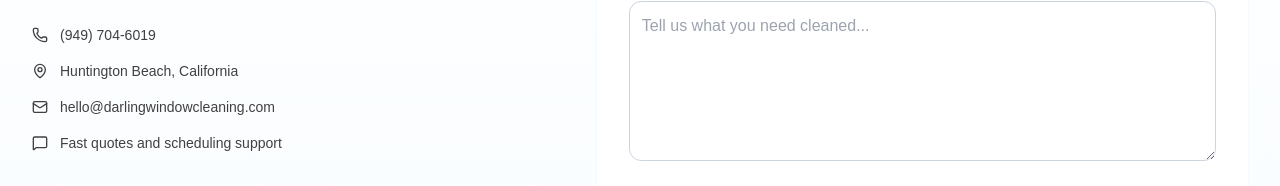
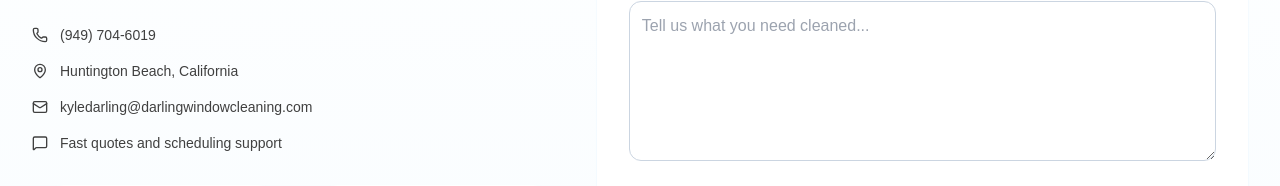
Before and after one commit to KyleDarling/darling-window-cleaning, a React (Vite) app: page / in a window 1280 px wide. Both pictures are taken after a click on the button "Get a Quote". Shown: the part 308-494 px from the top of the page. Built offline with nearby package versions, Linux system fonts and the light colour scheme.

Commit message:
Update App.jsx

```diff
--- a/src/App.jsx
+++ b/src/App.jsx
@@ -853,7 +853,7 @@ function ContactPage() {
           <div className="mt-8 space-y-4 text-sm text-neutral-700">
             <div className="flex items-center gap-3"><Phone className="h-4 w-4" /> {phoneDisplay}</div>
             <div className="flex items-center gap-3"><MapPin className="h-4 w-4" /> Huntington Beach, California</div>
-            <div className="flex items-center gap-3"><Mail className="h-4 w-4" /> hello@darlingwindowcleaning.com</div>
+            <div className="flex items-center gap-3"><Mail className="h-4 w-4" /> kyledarling@darlingwindowcleaning.com</div>
             <div className="flex items-center gap-3"><MessageSquare className="h-4 w-4" /> Fast quotes and scheduling support</div>
           </div>
           <div className="mt-8 grid gap-4 sm:grid-cols-2">
```
